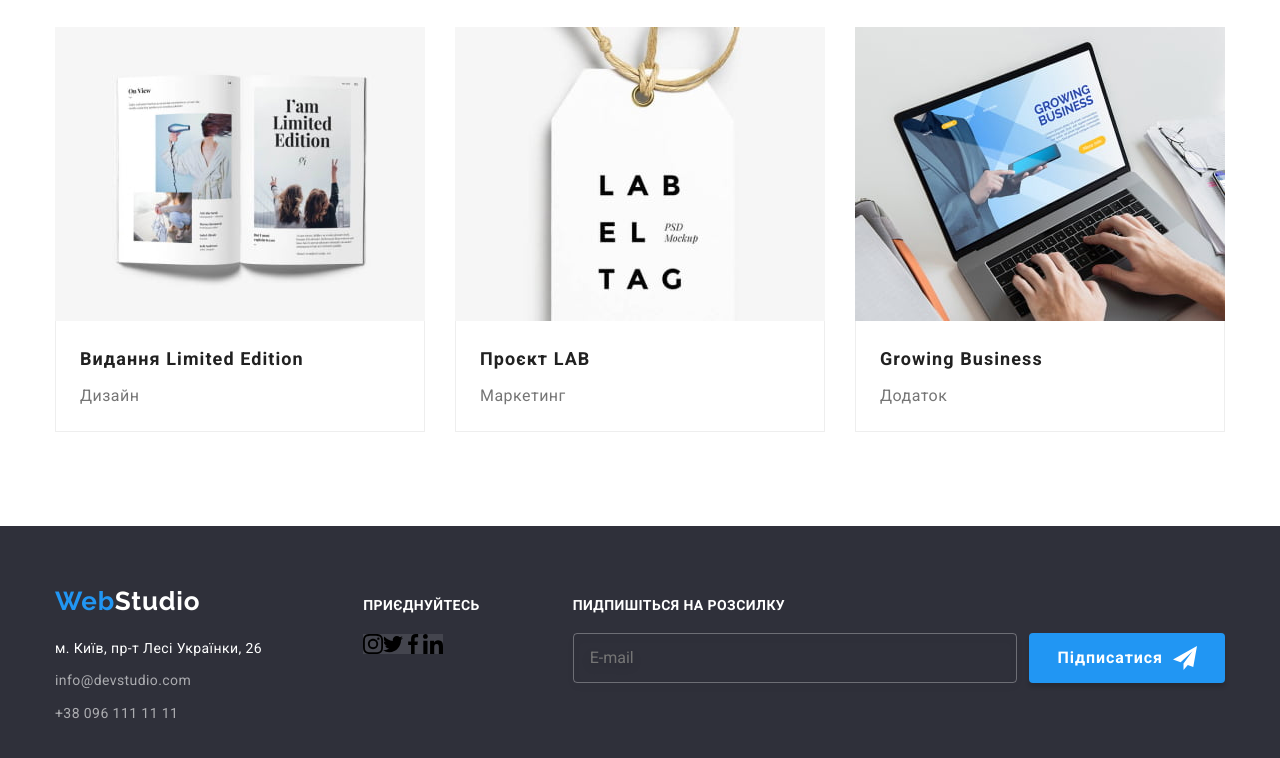
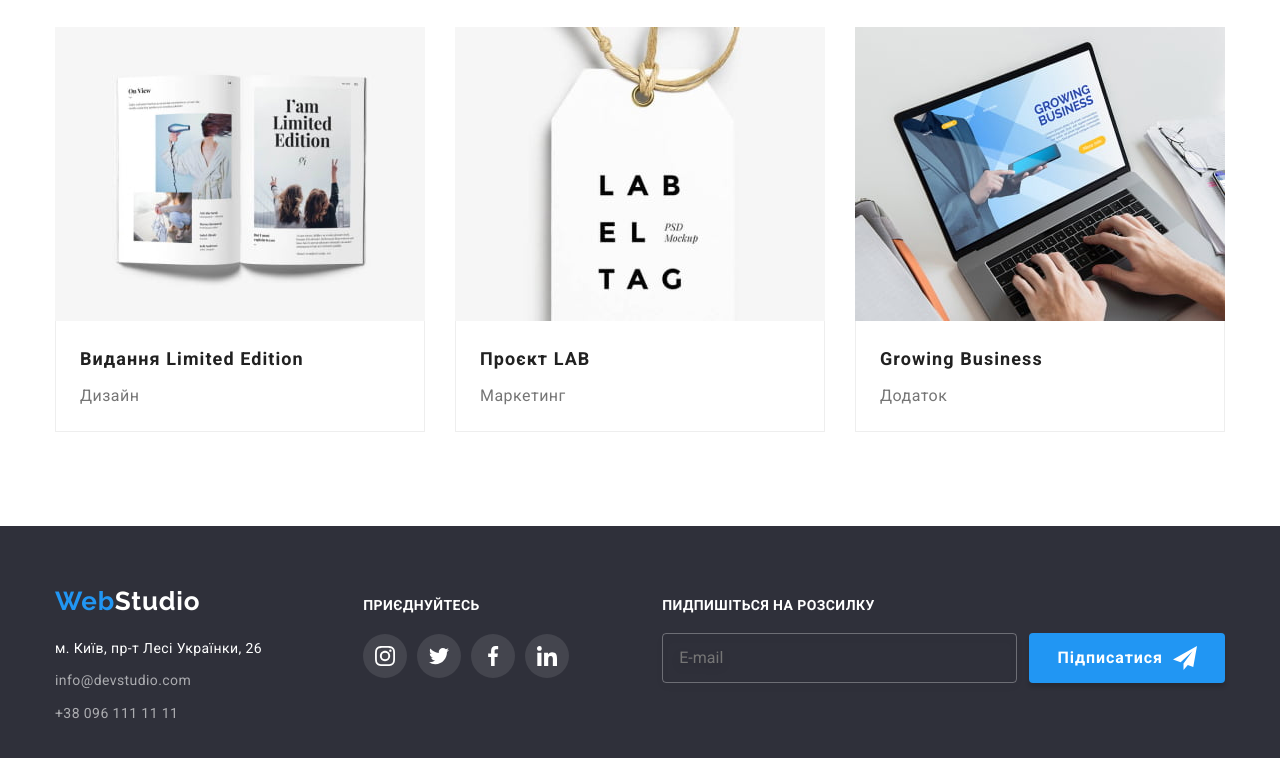
Before and after one commit to Dr-Artem/goit-markup-hw-07, a plain HTML site: page portfolio.html in a window 1280 px wide. Shown: the part 1106-1864 px from the top of the page. Drawn offline with nearby package versions, Linux system fonts and the light colour scheme.

Commit message:
Full hw-07

```diff
--- a/portfolio.html
+++ b/portfolio.html
@@ -332,11 +332,11 @@
                 </div>
                 <div class="page-footer__social-wrapper">
                     <p class="page-footer__social-title">приєднуйтесь</p>
-                    <ul class="social-list page-footer__social-list flex-container">
-                        <li class="social-item page-footer__social-item">
-                            <a class="social-link page-footer__social-link flex-container" href="#">
+                    <ul class="social page-footer__social-list flex-container">
+                        <li class="social__item page-footer__social-item">
+                            <a class="social__link page-footer__social-link flex-container" href="#">
                                 <svg
-                                    class="social-icon page-footer__social-icon"
+                                    class="social__icon page-footer__social-icon"
                                     width="20"
                                     height="20"
                                     aria-label="instagram"
@@ -345,10 +345,10 @@
                                 </svg>
                             </a>
                         </li>
-                        <li class="social-item page-footer__social-item">
-                            <a class="social-link page-footer__social-link flex-container" href="#">
+                        <li class="social__item page-footer__social-item">
+                            <a class="social__link page-footer__social-link flex-container" href="#">
                                 <svg
-                                    class="social-icon page-footer__social-icon"
+                                    class="social__icon page-footer__social-icon"
                                     width="20"
                                     height="20"
                                     aria-label="twitter"
@@ -357,10 +357,10 @@
                                 </svg>
                             </a>
                         </li>
-                        <li class="social-item page-footer__social-item">
-                            <a class="social-link page-footer__social-link flex-container" href="#">
+                        <li class="social__item page-footer__social-item">
+                            <a class="social__link page-footer__social-link flex-container" href="#">
                                 <svg
-                                    class="social-icon page-footer__social-icon"
+                                    class="social__icon page-footer__social-icon"
                                     width="20"
                                     height="20"
                                     aria-label="facebook"
@@ -369,10 +369,10 @@
                                 </svg>
                             </a>
                         </li>
-                        <li class="social-item page-footer__social-item">
-                            <a class="social-link page-footer__social-link flex-container" href="#">
+                        <li class="social__item page-footer__social-item">
+                            <a class="social__link page-footer__social-link flex-container" href="#">
                                 <svg
-                                    class="social-icon page-footer__social-icon"
+                                    class="social__icon page-footer__social-icon"
                                     width="20"
                                     height="20"
                                     aria-label="linkedin"
```
